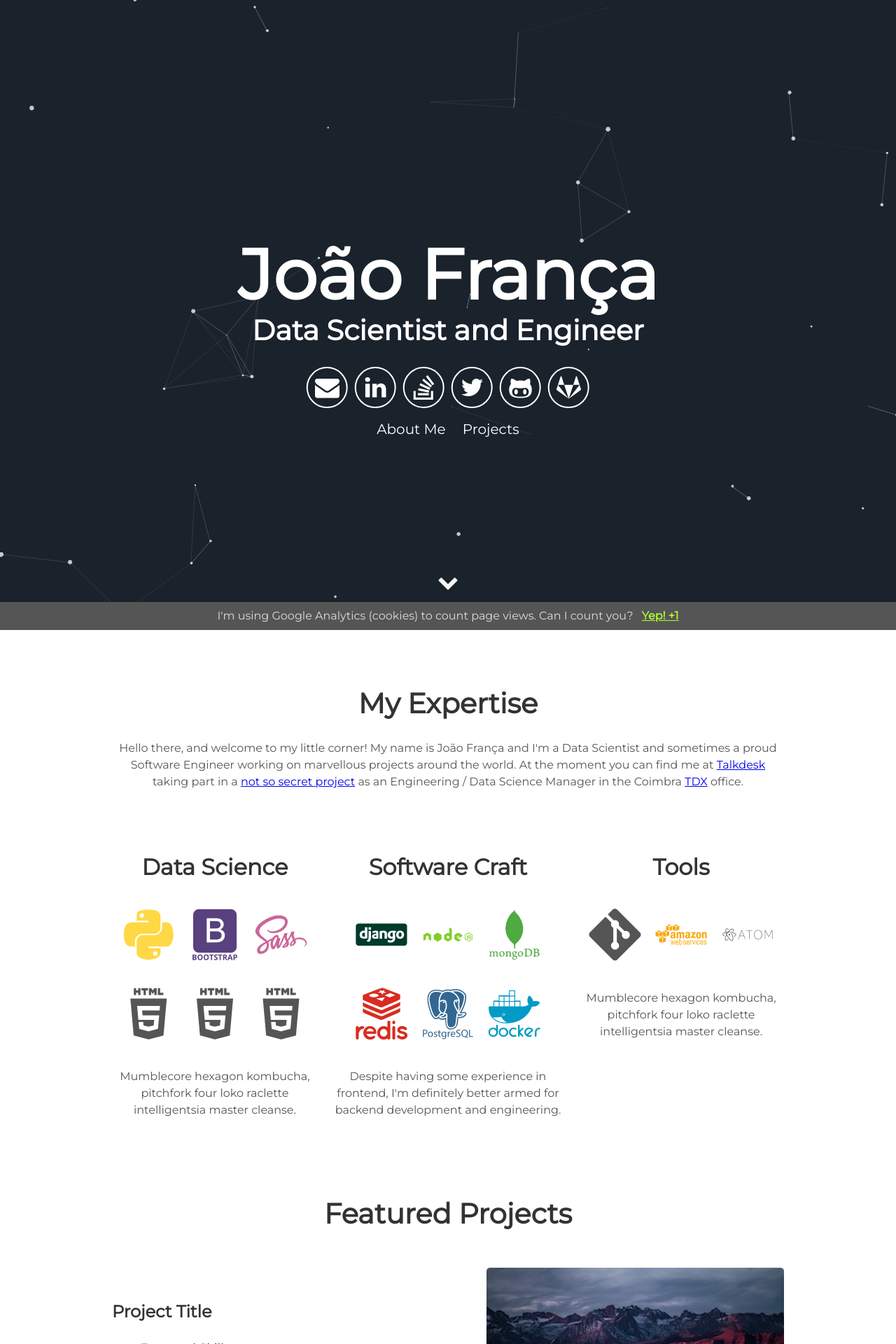
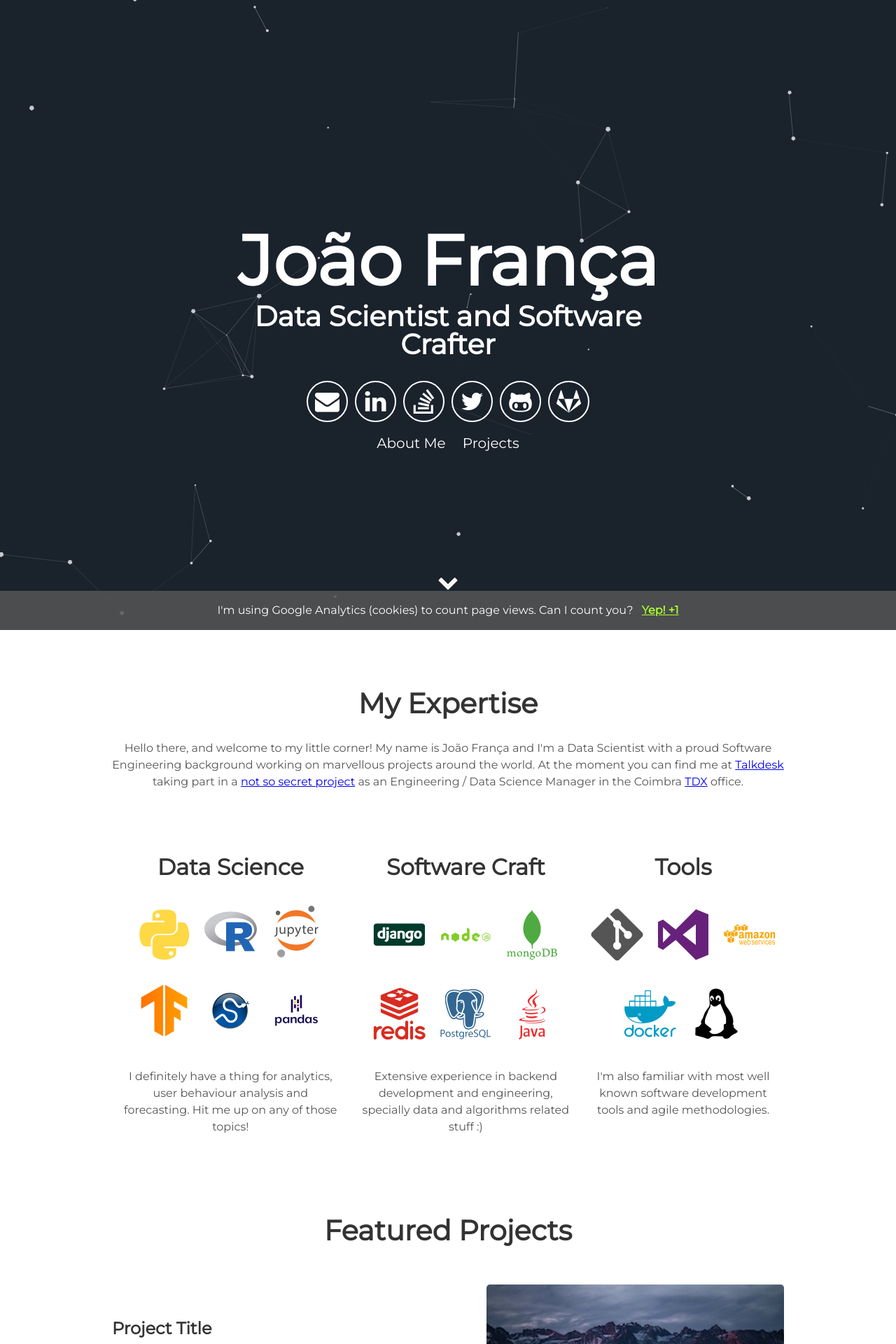
Before and after one commit to joaofranca/joaofranca.github.io, a Jekyll site: the page built from index.html, in a window 1280 px wide. Shown: the top 1920 px of the page at 70% size. Built offline with Jekyll 4.4.1, drawn with Linux system fonts in a browser that asks for light colours.

Commit message:
Crafting the about section (cont).

```diff
--- a/_config.yml
+++ b/_config.yml
@@ -6,7 +6,7 @@ description: João França's little corner
 
 # User settings
 username: João França
-user_title: Data Scientist and Engineer
+user_title: Data Scientist and Software Crafter
 
 
 # Google-analytics
--- a/_includes/about.html
+++ b/_includes/about.html
@@ -2,7 +2,7 @@
   <h1> My Expertise </h1>
   <p>
     Hello there, and welcome to my little corner!
-    My name is João França and I'm a Data Scientist and sometimes a proud Software Engineer working on marvellous projects around the world.
+    My name is João França and I'm a Data Scientist with a proud Software Engineering background working on marvellous projects around the world.
     At the moment you can find me at <a href="https://www.talkdesk.com/">Talkdesk</a> taking part in a <a href="https://www.talkdesk.com/call-center-software/wem/workforce-management-wfm/">not so secret project</a> as an Engineering / Data Science Manager in the Coimbra <a href="https://talkdesk.com/tdx">TDX</a> office.
   </p>
 </div>
@@ -10,12 +10,15 @@
   <div class="tech">
     <h2>Data Science</h2>
     <i class="devicon-python-plain colored"></i>
-    <i class="devicon-bootstrap-plain-wordmark colored"></i>
-    <i class="devicon-sass-original colored"></i>
-    <i class="devicon-html5-plain-wordmark"></i>
-    <i class="devicon-html5-plain-wordmark"></i>
-    <i class="devicon-html5-plain-wordmark"></i>
-    <p>Mumblecore hexagon kombucha, pitchfork four loko raclette intelligentsia master cleanse.</p>
+    <img alt="R" src="{{ "/assets/img/r.svg" | prepend: site.baseurl }}" width="75px" height="75px" />
+    <img alt="Jupyter" src="{{ "/assets/img/jupyter-logo.svg" | prepend: site.baseurl }}" width="75px" height="75px" />
+    <img alt="Tensorflow" src="{{ "/assets/img/tensorflow_logo.png" | prepend: site.baseurl }}" width="75px" height="75px" />
+    <img alt="SciPy" src="{{ "/assets/img/scipy-logo-300.png" | prepend: site.baseurl }}" width="75px" height="75px" />
+    <img alt="Pandas" src="{{ "/assets/img/pandas-logo-300.png" | prepend: site.baseurl }}" width="75px" height="75px" />
+
+    <p>
+      I definitely have a thing for analytics, user behaviour analysis and forecasting. Hit me up on any of those topics!
+    </p>
   </div>
   <div class="tech">
     <h2>Software Craft</h2>
@@ -24,16 +27,18 @@
     <i class="devicon-mongodb-plain-wordmark colored"></i>
     <i class="devicon-redis-plain-wordmark colored"></i>
     <i class="devicon-postgresql-plain-wordmark colored"></i>
-    <i class="devicon-docker-plain-wordmark colored"></i>
+    <i class="devicon-java-plain-wordmark colored"></i>
     <p>
-      Despite having some experience in frontend, I'm definitely better armed for backend development and engineering.
+      Extensive experience in backend development and engineering, specially data and algorithms related stuff :)
     </p>
   </div>
   <div class="tech">
     <h2>Tools</h2>
     <i class="devicon-git-plain"></i>
+    <i class="devicon-visualstudio-plain colored"></i>
     <i class="devicon-amazonwebservices-plain-wordmark colored"></i>
-    <i class="devicon-atom-original-wordmark"></i>
-    <p>Mumblecore hexagon kombucha, pitchfork four loko raclette intelligentsia master cleanse.</p>
+    <i class="devicon-docker-plain-wordmark colored"></i>
+    <i class="devicon-linux-plain colored"></i>
+    <p>I'm also familiar with most well known software development tools and agile methodologies.</p>
   </div>
 </div>
--- a/_includes/cookie-consent.html
+++ b/_includes/cookie-consent.html
@@ -1,5 +1,5 @@
 <style>
-    #cookie-notice {padding: 0.5rem 1rem; display: none; text-align: center; position: fixed; bottom: 0; width: calc(100% - 2rem); background: #555; color: rgba(255,255,255,0.8);}
+    #cookie-notice {padding: 1.0rem 1rem; display: none; text-align: center; position: fixed; bottom: 0; width: calc(100% - 2rem); background: rgba(85, 85, 85, 0.85); color: rgba(255,255,255,1.0);}
     #cookie-notice a {display: inline-block; cursor: pointer; margin-left: 0.5rem;}
     @media (max-width: 767px) {
         #cookie-notice span {display: block; padding-top: 3px; margin-bottom: 1rem;}
```
Also changed, not shown: assets/img/320px-Scikit_learn_logo_small.svg.png (added), assets/img/jupyter-logo.svg (added), assets/img/keras_logo.png (added), assets/img/numpy_logo.png (added), assets/img/pandas-logo-300.png (added), assets/img/r.svg (added), assets/img/scipy-logo-300.png (added), assets/img/tensorflow_logo.png (added), src/img/320px-Scikit_learn_logo_small.svg.png (added), src/img/jupyter-logo.svg (added), src/img/keras_logo.png (added), src/img/numpy_logo.png (added), src/img/pandas-logo-300.png (added), src/img/r.png (added), 3 more files.
